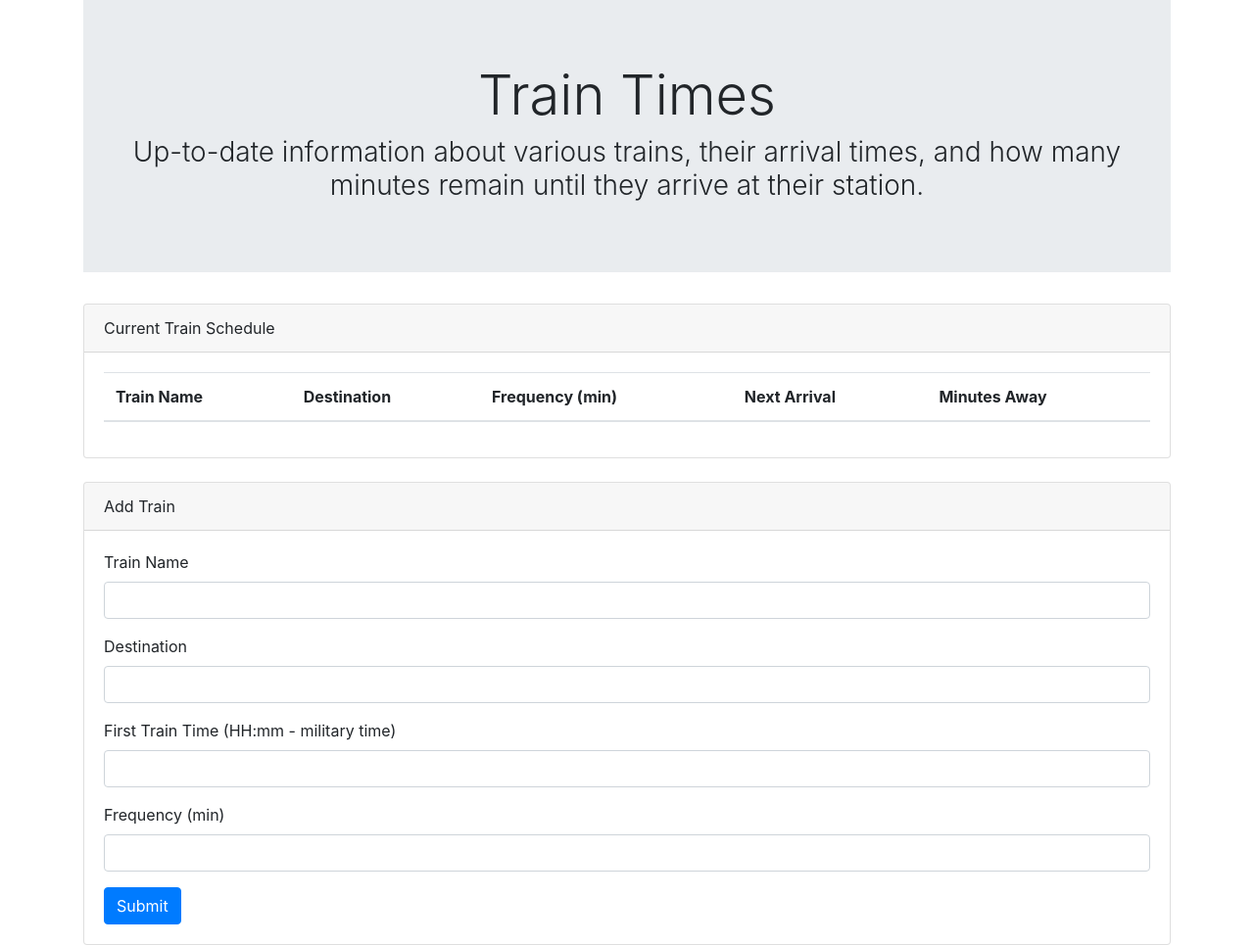
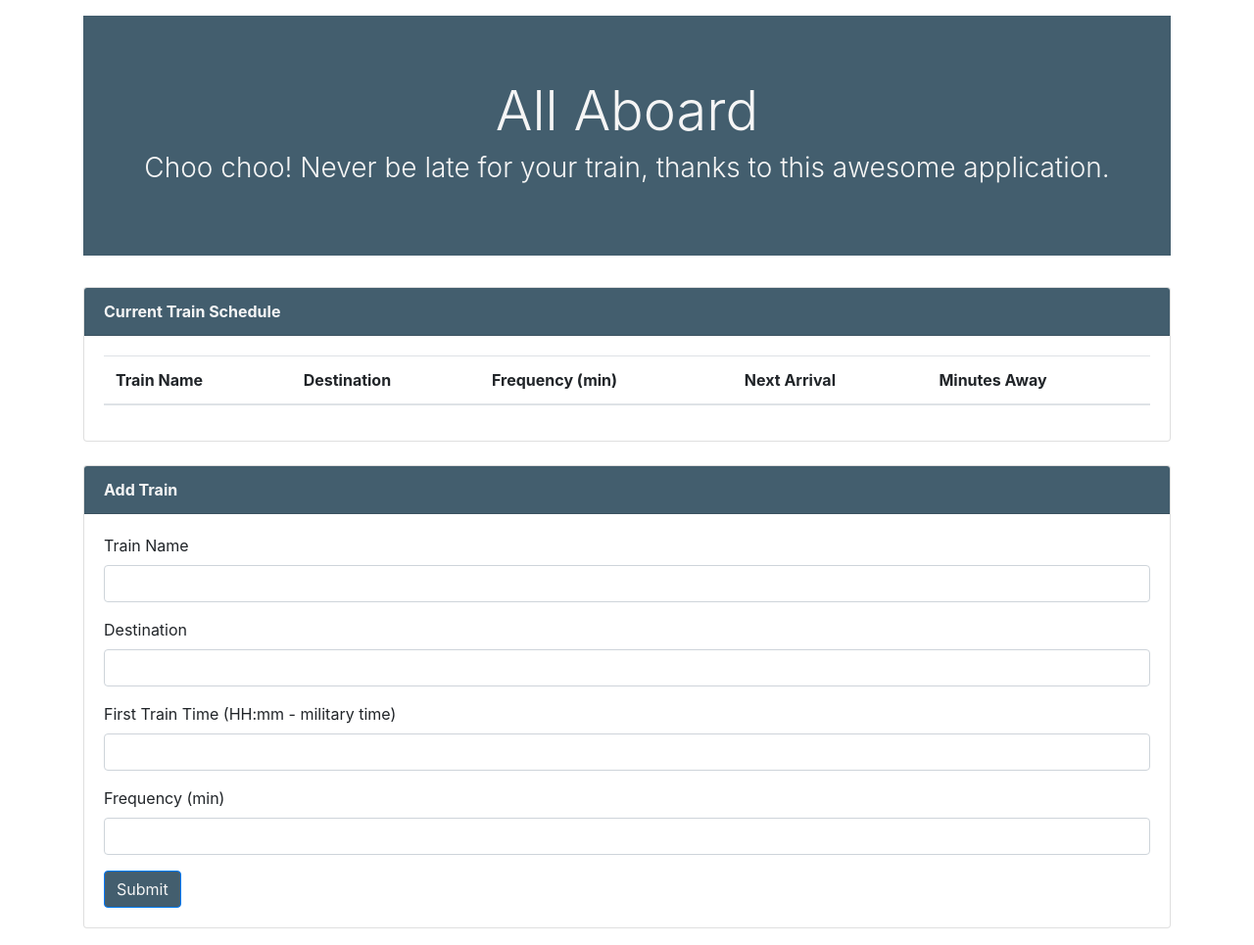
Before and after one commit to adotmorrall/Train-Scheduler, a plain HTML site: page index.html in a window 1280 px wide. Shown: the whole page at 98% size. Drawn offline with nearby package versions, Linux system fonts and the light colour scheme; no server answers.

Commit message:
Update #5: Add styling

```diff
--- a/assets/css/style.css
+++ b/assets/css/style.css
@@ -0,0 +1,16 @@
+body {
+    margin-top: 1em;
+}
+
+.jumbotron.jumbotron-fluid, .card-header, #train-btn {
+    background: rgb(67, 94, 110);
+    color: whitesmoke;
+}
+
+.card-header {
+    font-weight: 700;
+}
+
+.td {
+    text-align: center;
+}
--- a/assets/javascript/main.js
+++ b/assets/javascript/main.js
@@ -58,7 +58,7 @@ database.ref().on('child_added', function (snapshot) {
     var trainFrequency = sv.frequency;
     var trainTime = sv.time;
 
-    //Moment.js
+    // Moment.js
 
     var trainArrival = moment(trainTime, 'hh:mm A');
     var newArrival;
--- a/index.html
+++ b/index.html
@@ -30,11 +30,9 @@
     <!-- Jumbotron -->
     <div class="jumbotron jumbotron-fluid">
         <div class="container">
-            <h1 class="display-4 text-center">Train Times</h1>
-            <h3 class="display-6 font-weight-light text-center">Up-to-date information about various trains, their
-                arrival
-                times, and how many minutes
-                remain until they arrive at their station.</h3>
+            <h1 class="display-4 text-center">All Aboard</h1>
+            <h3 class="display-6 font-weight-light text-center">Choo choo! Never be late for your train, thanks to this
+                awesome application.</h3>
         </div>
     </div>
 
```
